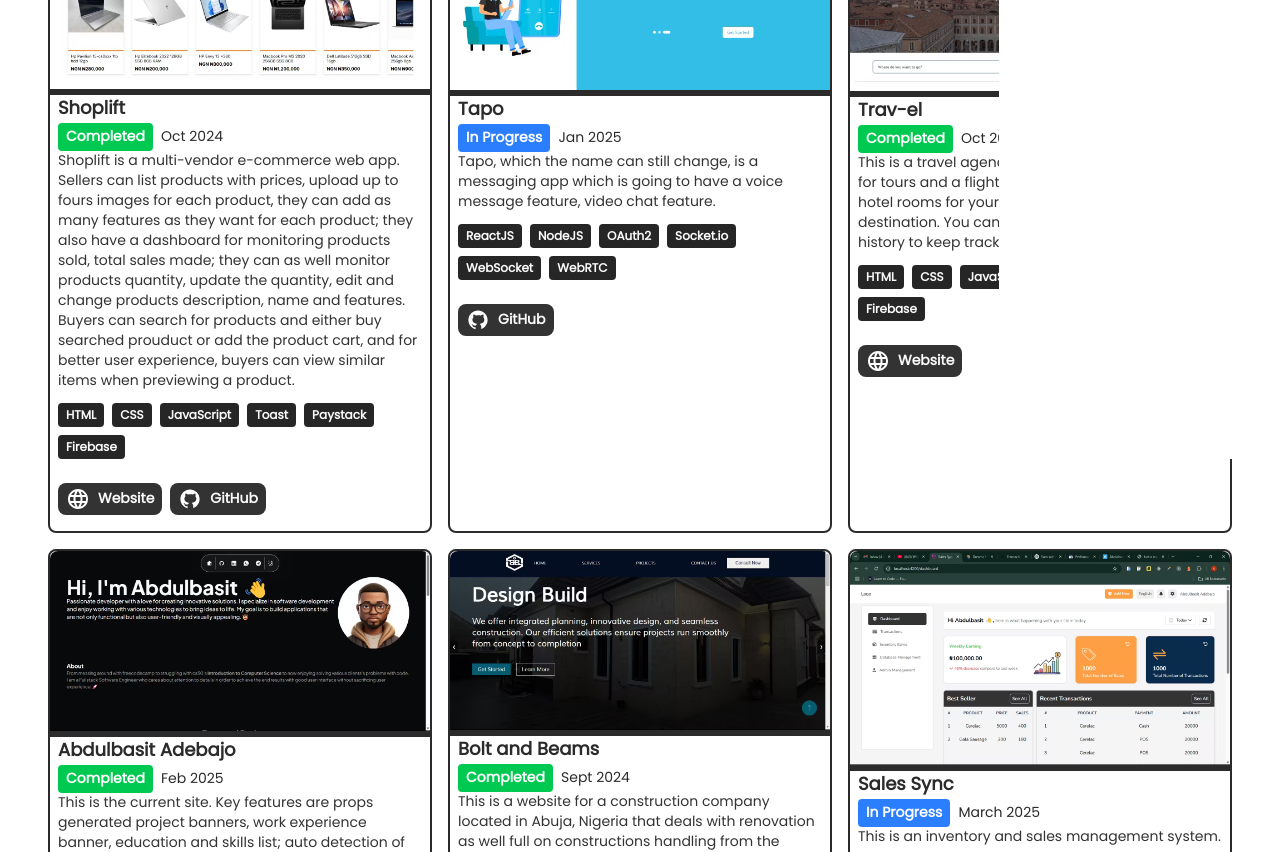
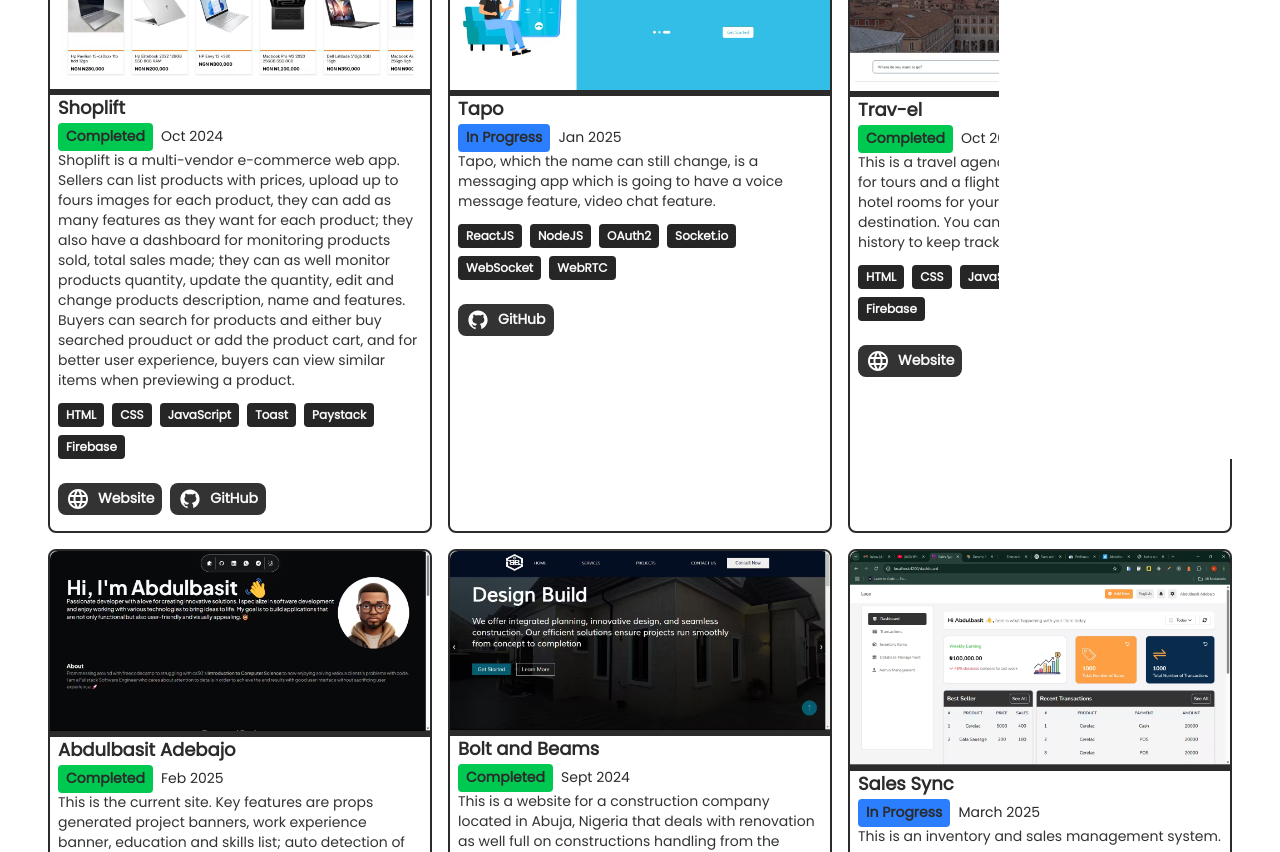
Before and after one commit to Twith2e/personal-portfolio-website, a React (Vite) app: page / in a window 1280 px wide. Shown: the part 1340-2192 px from the top of the page. Built offline with nearby package versions, Linux system fonts and the light colour scheme.

Commit message:
font change

```diff
--- a/src/components/ProjectCard.tsx
+++ b/src/components/ProjectCard.tsx
@@ -33,7 +33,7 @@ export default function ProjectCard({
             progress.toLowerCase().includes("completed")
               ? "bg-green-500"
               : "bg-blue-500"
-          } py-1 px-2 text-sm text-white rounded-sm font-bold`}
+          } py-1 px-2 text-sm rounded-sm font-bold`}
         >
           {progress}
         </span>
```
